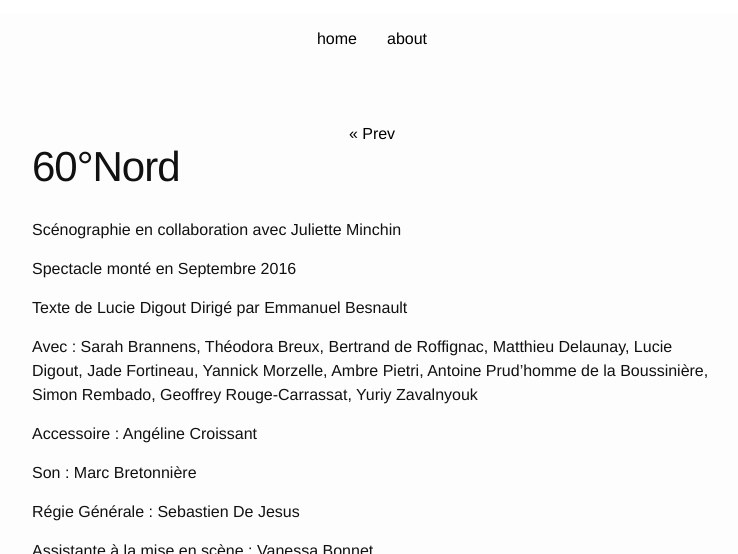
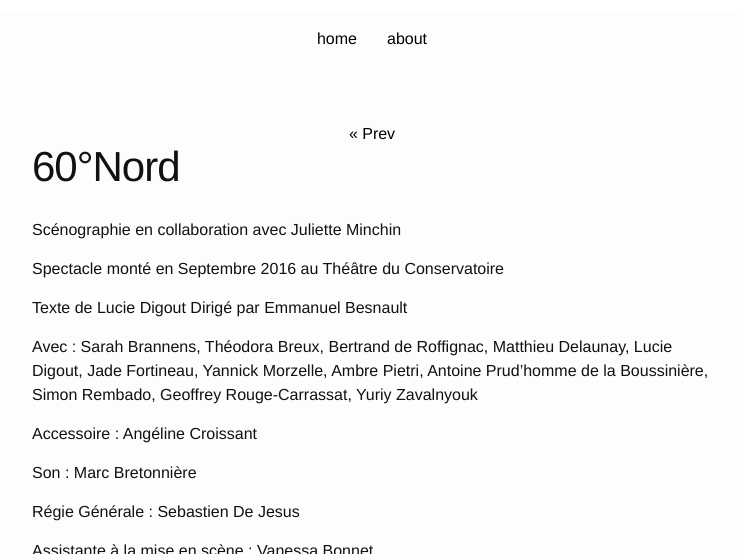
Before and after one commit to louiseds/louiseds.github.io, a Jekyll site: the page built from _posts/2016-11-13-60-nord.md, in a window 1280 px wide and 900 px high, scrolled down 371 px, cut to the strip 0-554 px from the top of the window. Shown: the whole strip, without its empty margins (268-1006 px from the left). Built offline with Jekyll 4.4.1, drawn with Linux system fonts in a browser that asks for light colours.

Commit message:
Updated 2016-11-13-60-nord.md

```diff
--- a/_posts/2016-11-13-60-nord.md
+++ b/_posts/2016-11-13-60-nord.md
@@ -7,7 +7,7 @@ title: 60°Nord
 ---
 Scénographie en collaboration avec Juliette Minchin
 
-Spectacle monté en Septembre 2016
+Spectacle monté en Septembre 2016 au Théâtre du Conservatoire
 
 Texte de Lucie Digout
 Dirigé par Emmanuel Besnault
```
